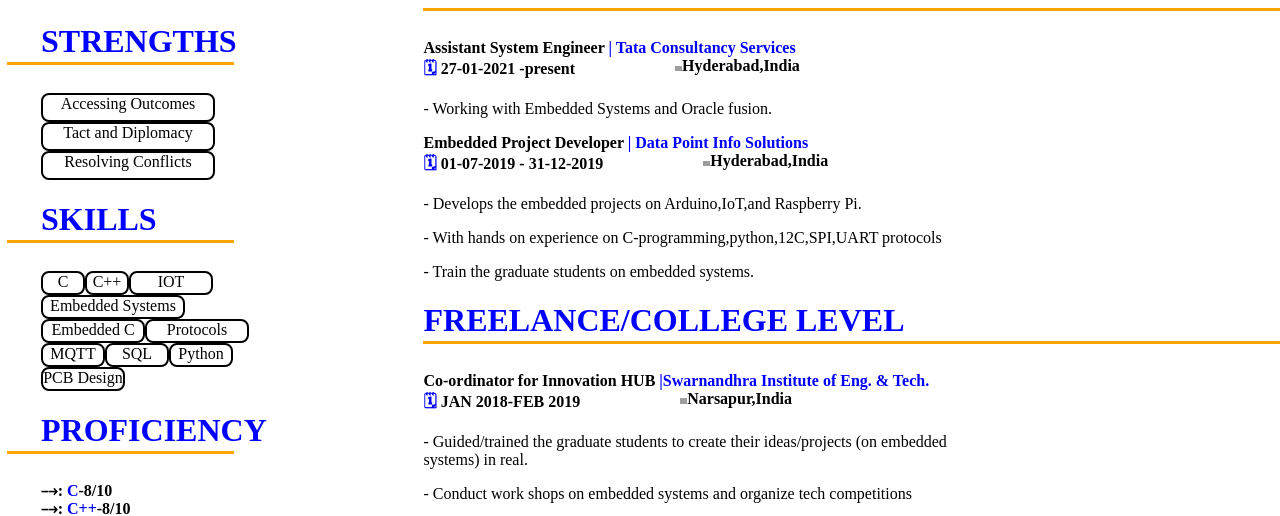
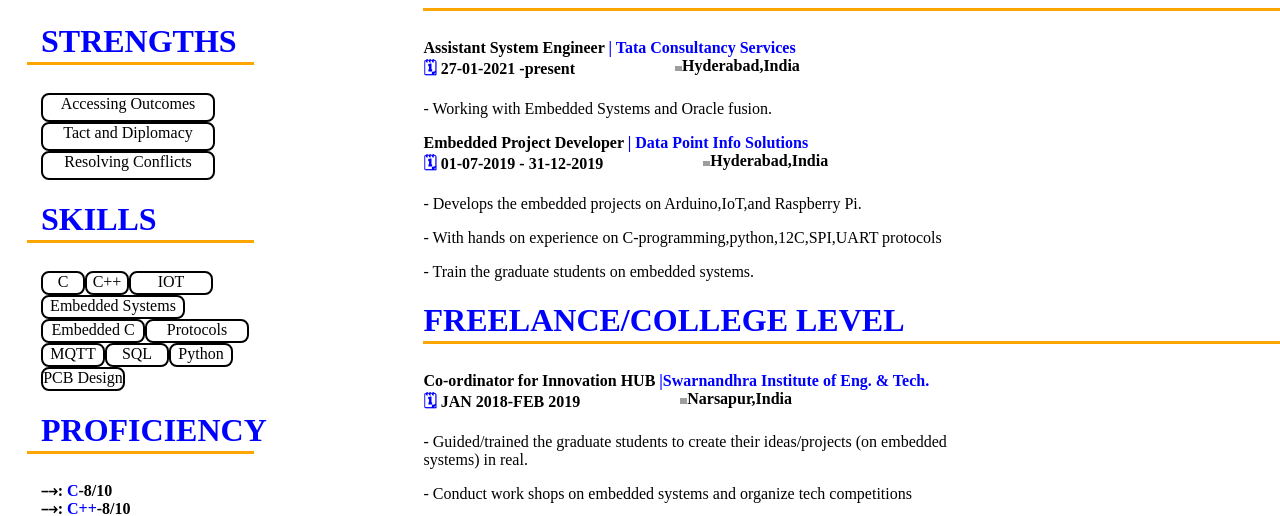
Before and after one commit to srividhyaathi/githubpage2, a plain HTML site: page index.html in a window 1280 px wide. Shown: the part 214-730 px from the top of the page. Drawn offline with Linux system fonts and the light colour scheme; grey boxes are pictures that could not be loaded.

Commit message:
a change in hr line

```diff
--- a/tanveer.css
+++ b/tanveer.css
@@ -102,7 +102,7 @@
 }
 .bold hr{
     width: 60%;
-    right: 110px;
+    right: 90px;
 }
 table{
     margin-left: 30px;
```
